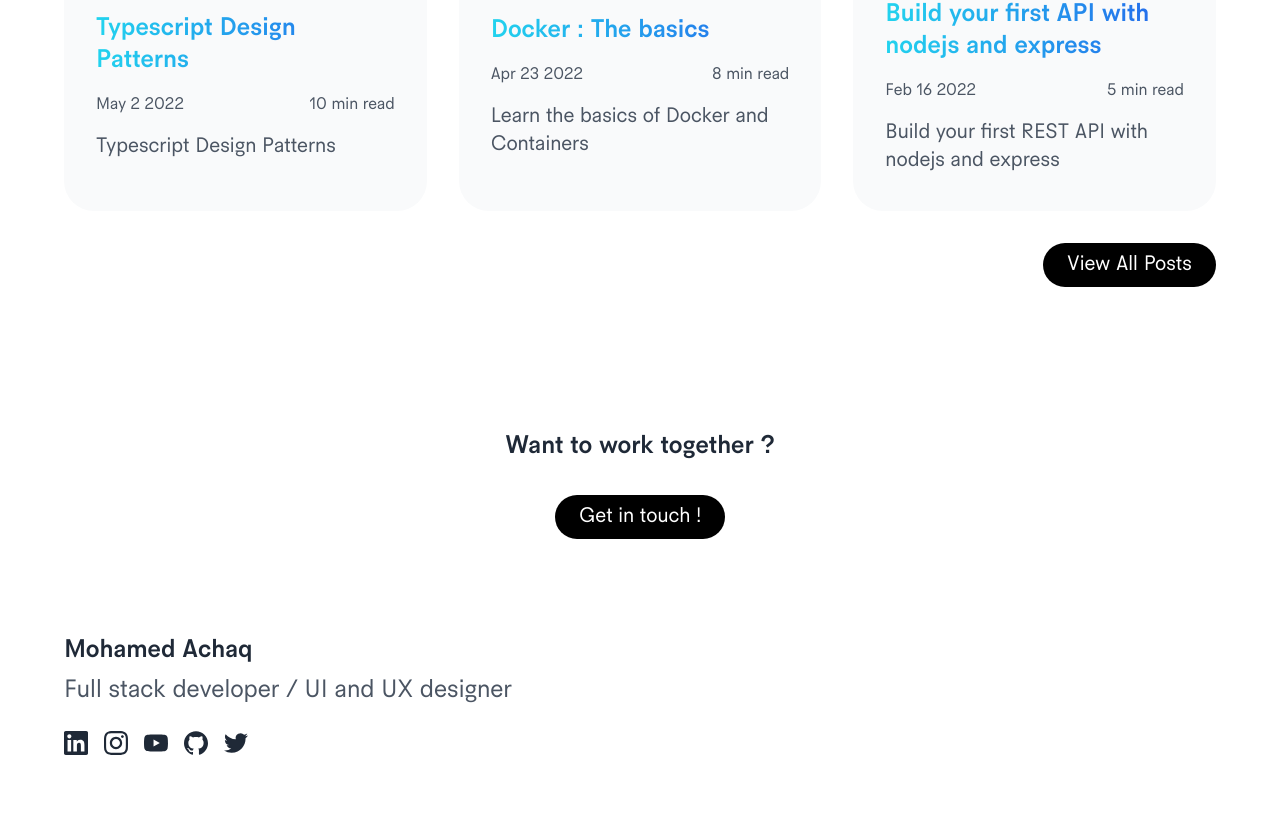
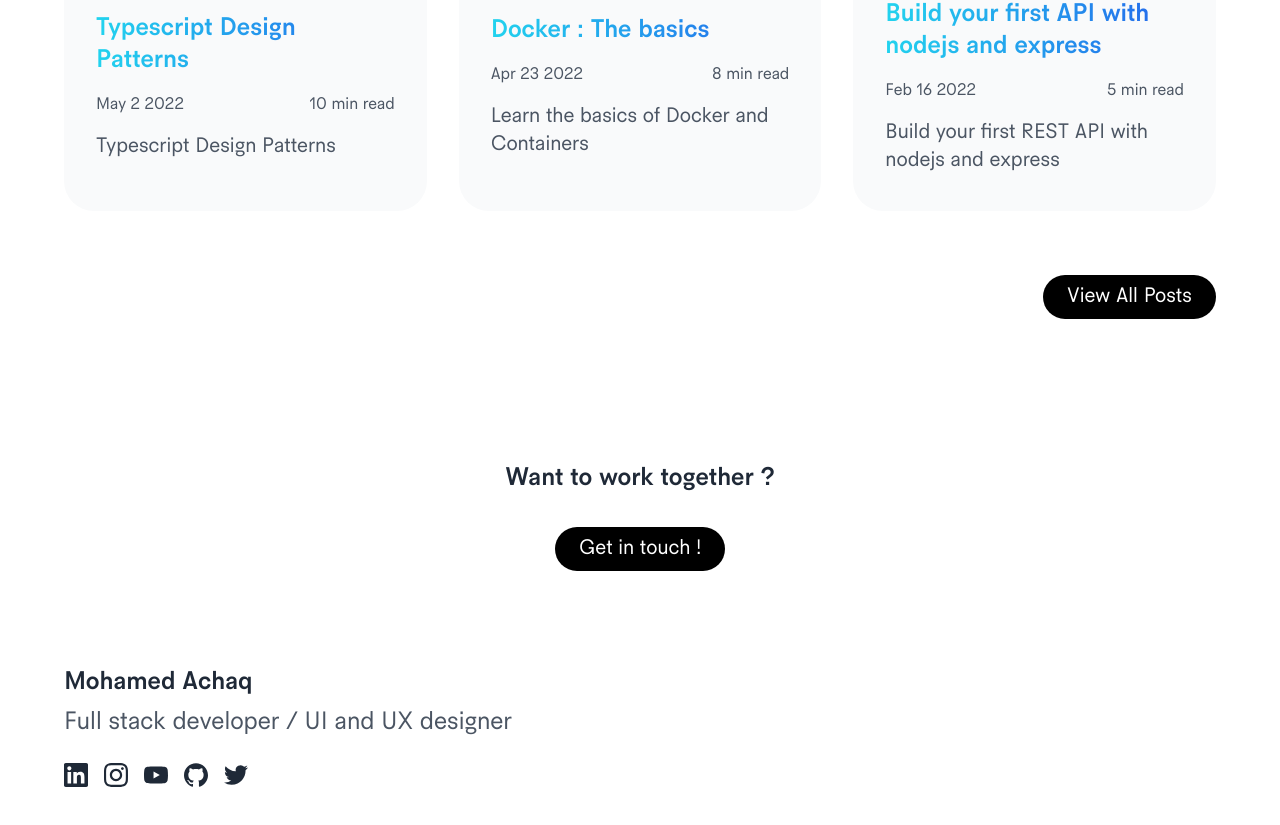
Before and after one commit to triyanox/portfolio, a Next.js app: page / in a window 1280 px wide. Shown: the part 2121-2946 px from the top of the page. Built offline with nearby package versions, Linux system fonts and the light colour scheme.

Commit message:
Animating while in view

```diff
--- a/components/FeaturedPosts.tsx
+++ b/components/FeaturedPosts.tsx
@@ -66,7 +66,7 @@ const FeaturedPosts = (props: PostsProps) => {
           )}
       </div>
 
-      <div className="flex w-full flex-col items-end justify-center">
+      <div className="flex w-full mt-8 flex-col items-end justify-center">
         <Link href="/blog" passHref>
           <a>
             <Button text="View All Posts" />
```
